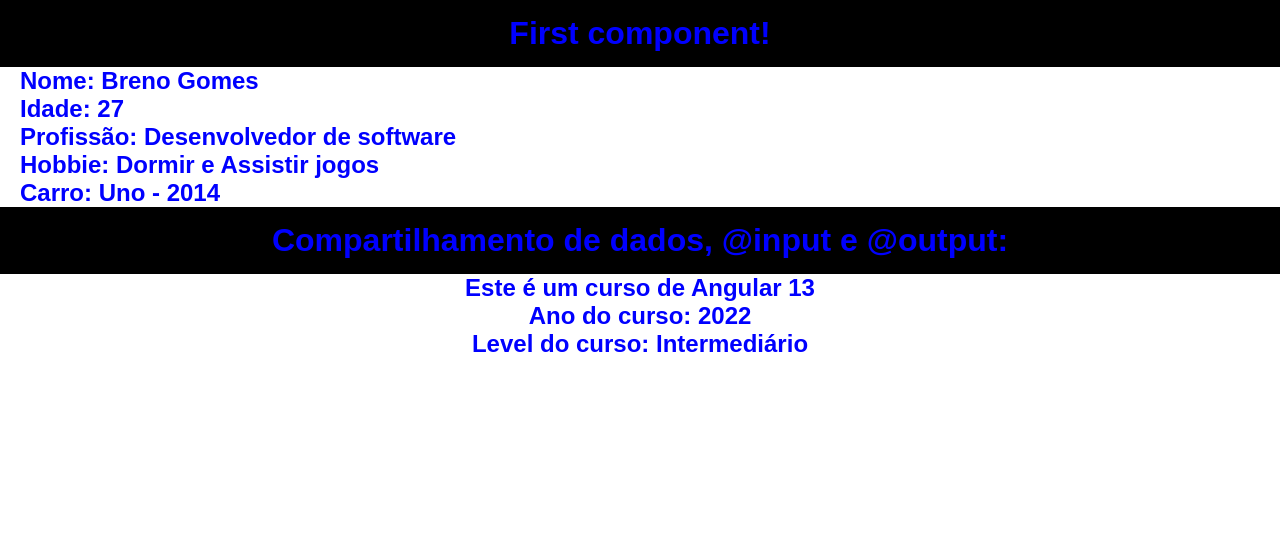
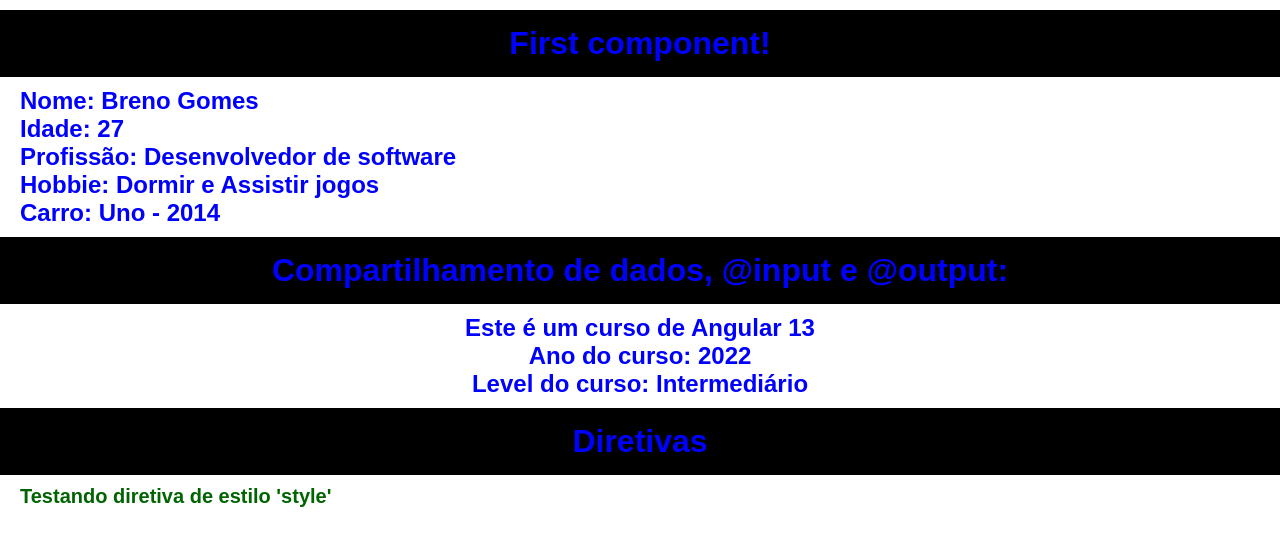
Before and after one commit to BrennoGomez/Angular, an Angular app in the folder curso-angular/: page / in a window 1280 px wide. Shown: the top 546 px of the page. Built offline with nearby package versions, Linux system fonts and the light colour scheme.

Commit message:
feat: style directive

```diff
--- a/curso-angular/src/app/app.component.html
+++ b/curso-angular/src/app/app.component.html
@@ -1,2 +1,3 @@
 <app-first-component></app-first-component>
 <app-parent-data [course] = "courseName" [dataCourse] = "dataCourse"></app-parent-data>
+<app-directives></app-directives>
--- a/curso-angular/src/app/app.module.ts
+++ b/curso-angular/src/app/app.module.ts
@@ -4,12 +4,14 @@ import { BrowserModule } from '@angular/platform-browser';
 import { AppComponent } from './app.component';
 import { FirstComponentComponent } from './components/first-component/first-component.component';
 import { ParentDataComponent } from './components/parent-data/parent-data.component';
+import { DirectivesComponent } from './components/directives/directives.component';
 
 @NgModule({
   declarations: [
     AppComponent,
     FirstComponentComponent,
-    ParentDataComponent
+    ParentDataComponent,
+    DirectivesComponent
   ],
   imports: [
     BrowserModule
--- /dev/null
+++ b/curso-angular/src/app/components/directives/directives.component.css
@@ -0,0 +1,3 @@
+h2 {
+    margin-left: 20px;
+}
--- /dev/null
+++ b/curso-angular/src/app/components/directives/directives.component.html
@@ -0,0 +1,3 @@
+<h1 class="title">Diretivas</h1>
+
+<h2 [ngStyle]="{ 'font-size': size + 'px', 'font-family': font, color: color } ">Testando diretiva de estilo 'style'</h2>
--- /dev/null
+++ b/curso-angular/src/app/components/directives/directives.component.ts
@@ -0,0 +1,19 @@
+import { Component, OnInit } from '@angular/core';
+
+@Component({
+  selector: 'app-directives',
+  templateUrl: './directives.component.html',
+  styleUrls: ['./directives.component.css']
+})
+export class DirectivesComponent implements OnInit {
+
+  size = 20;
+  font = 'Arial';
+  color = 'darkgreen';
+
+  constructor() { }
+
+  ngOnInit(): void {
+  }
+
+}
--- a/curso-angular/src/styles.css
+++ b/curso-angular/src/styles.css
@@ -15,4 +15,6 @@ h2 {
     color: blue;
     padding: 15px;
     text-align: center;
+    margin-top: 10px;
+    margin-bottom: 10px;
 }
```
Also changed, not shown: 1 other file (tests, documents, lock files or other folders).
